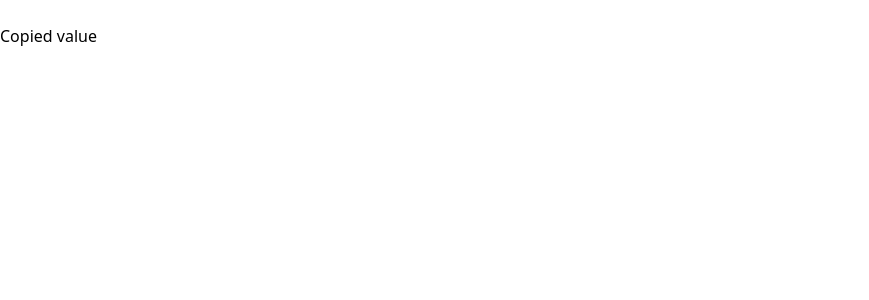
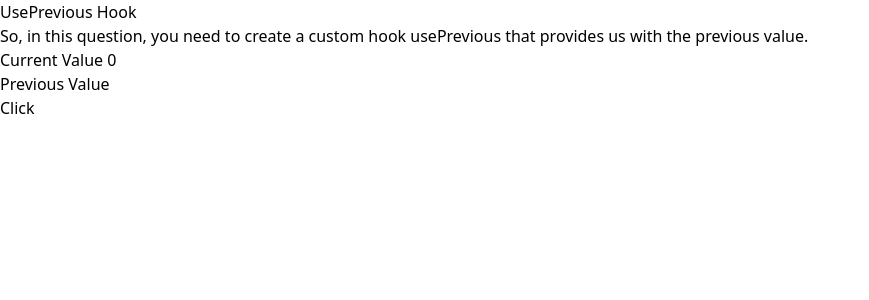
Before and after one commit to Aastha-Kalra/30daysOfReactJs, a React (Vite) app: page / in a window 1280 px wide. Shown: the top 300 px of the page, without its empty margins (0-869 px from the left). Built offline with nearby package versions, Linux system fonts and the light colour scheme.

Commit message:
custom previous hook added

```diff
--- a/src/App.jsx
+++ b/src/App.jsx
@@ -74,6 +74,7 @@ import MainProgress from "./MultipleAnimation/MainProgress";
 import TimerProgress from "./TimerProgress/TimerProgress";
 import Input from "./OTP/Input";
 import CopyToClipboard from "./Copy/CopyToClipboard";
+import UsePrevious from "./UsePrevious/UsePrevious";
 function App() {
   return (
     <div className="bg-black min-h-screen w-full overflow-hidden text-green-500">
@@ -156,7 +157,8 @@ function App() {
       {/* <MainProgress/> */}
       {/* <TimerProgress/> */}
       {/* <Input /> */}
-      <CopyToClipboard/>
+      {/* <CopyToClipboard/> */}
+      <UsePrevious/>
     </div>
   );
 }
```
